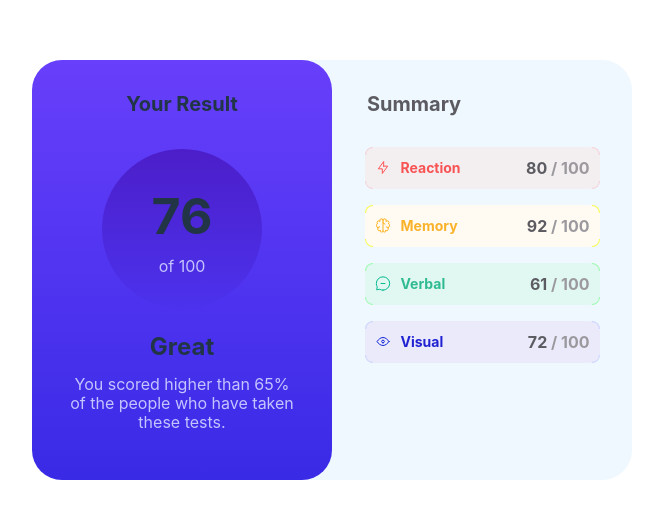
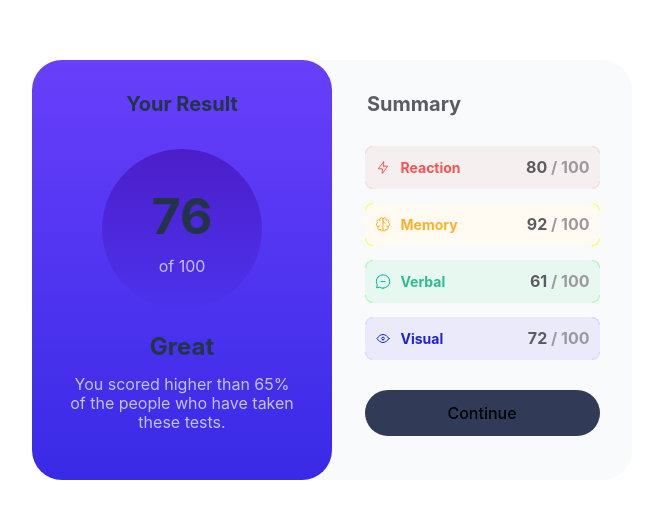
Before and after one commit to JordanReady/results-summary-component, a React (Vite) app: page / in a window 1280 px wide. Shown: the part 130-648 px from the top of the page, without its empty margins (308-971 px from the left). Built offline with nearby package versions, Linux system fonts and the light colour scheme.

Commit message:
continue button and finished basic destop design

```diff
--- a/src/components/results.css
+++ b/src/components/results.css
@@ -1,7 +1,7 @@
 .results-container {
   width: 600px;
   height: 420px;
-  background-color: aliceblue;
+  background-color: rgb(248, 250, 252);
   border-radius: 30px;
   display: flex;
 }
@@ -83,13 +83,13 @@
 .skill-container {
   display: flex;
   width: 235px;
-  height: 42px;
+  height: 43px;
   align-items: center;
   justify-content: space-between;
   border-radius: 10px;
   position: relative;
   z-index: 2 !important;
-  margin: 8px;
+  margin: 7px;
 }
 
 .corner-accent {
@@ -145,6 +145,22 @@
 .total-score {
   color: #9b999e;
   font-weight: bold;
+}
+
+.continue-button {
+  margin-top: 23px;
+  padding: 12px;
+  width: 235px;
+  border-radius: 25px;
+  background-color: #313b58;
+}
+
+.continue-button:hover {
+  background-image: linear-gradient(
+    to bottom,
+    var(--primary-light),
+    var(--primary-dark)
+  );
 }
 
 /* Colors of the skill-containers */
--- a/src/components/results.tsx
+++ b/src/components/results.tsx
@@ -90,6 +90,7 @@ function Results() {
             <span className="total-score"> / 100</span>
           </div>
         </div>
+        <button className="continue-button">Continue</button>
       </div>
     </div>
   );
```
